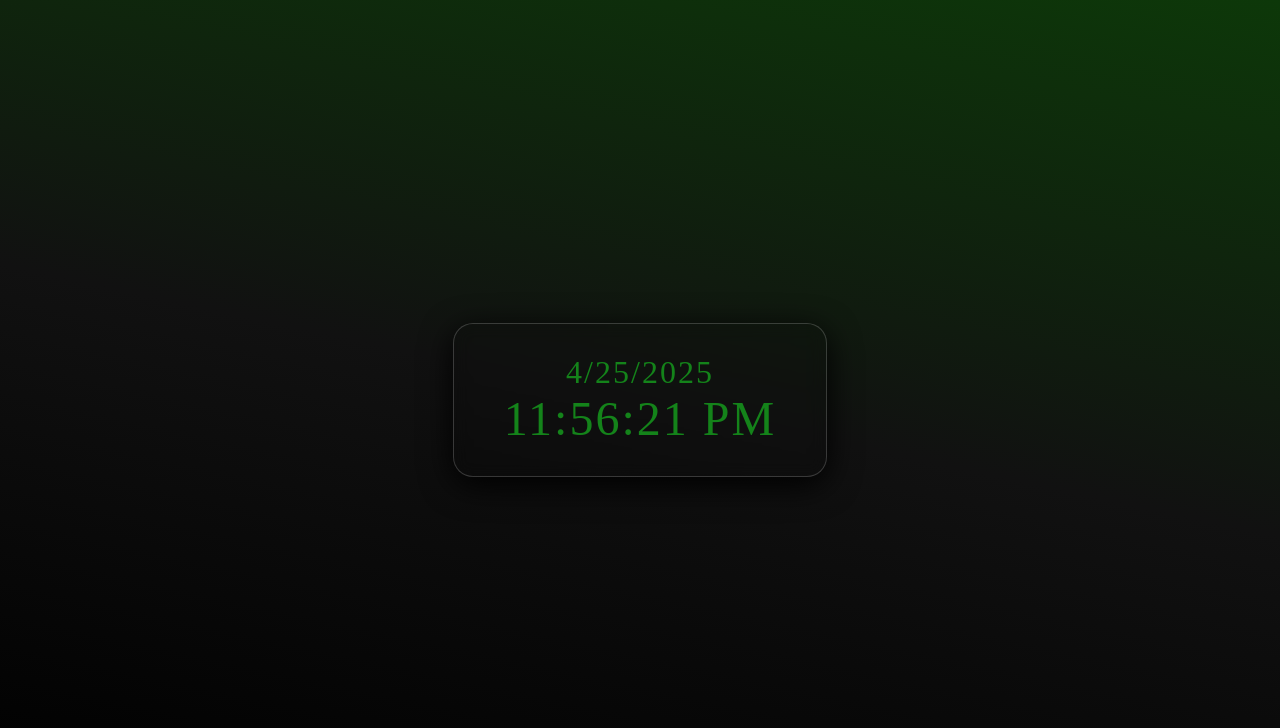
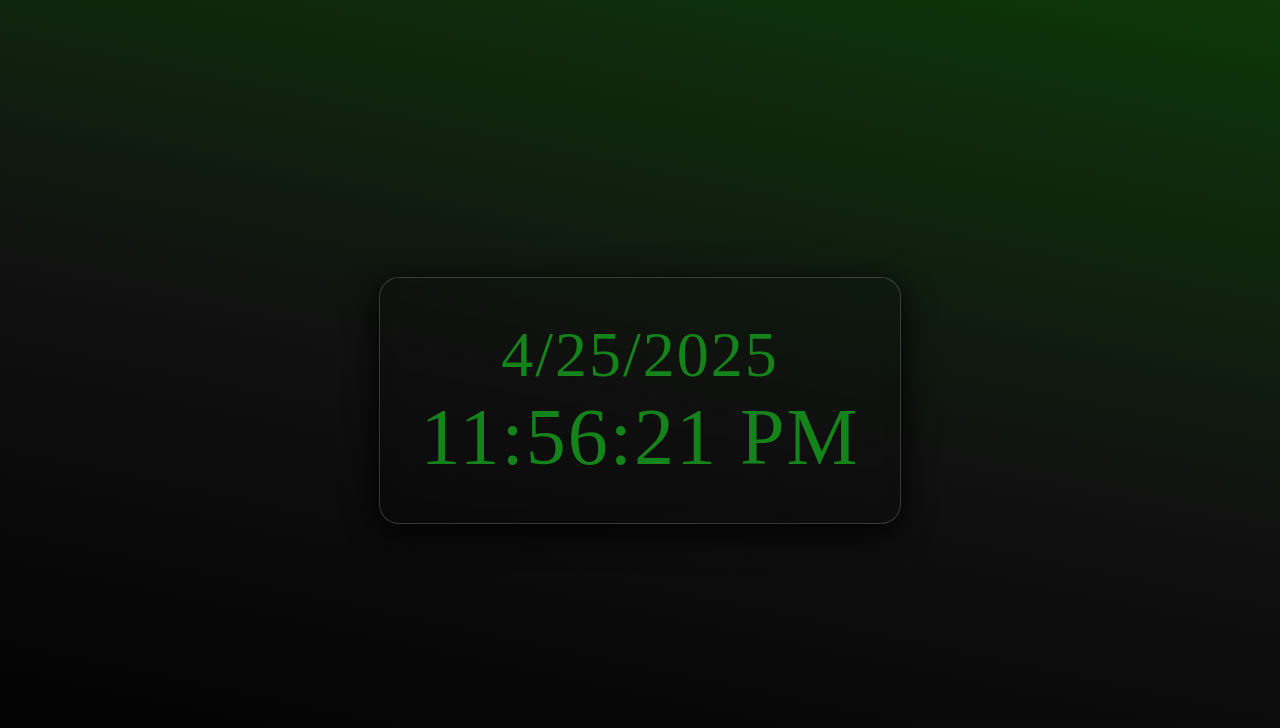
Before and after one commit to AngelSaga0297/digital-clock, a plain HTML site: page index.html in a window 1280 px wide. Drawn offline with Linux system fonts and the light colour scheme.

Commit message:
Finished

```diff
--- a/Digital-clock.css
+++ b/Digital-clock.css
@@ -5,24 +5,23 @@ body {
     display: flex;
     justify-content: center;
     align-items: center;
-    font-family: 'Digital-7'
-
+    font-family: 'Digital-7';
 }
 
 .clock-box {
     background:rgba(0, 0, 0, 0.1);
     box-shadow: 0 8px 32px 0 rgba(0, 0, 0, 37);
-    padding: 30px 50px;
+    padding: min(2.5rem, 8%);
     border-radius: 20px;
     backdrop-filter: blur(8px);
     -webkit-backdrop-filter: blur(8px);
     border: 1px solid rgba(255, 255, 255, 0.18);
     color: #14831a;
-    font-size: 3rem;
+    font-size: clamp(1.8rem, 10vw, 5rem);
     letter-spacing: 2px;
     text-align: center;
 
     .digital-date{
-        font-size: 2rem;
+        font-size: clamp(1rem, 6vw, 4rem);
     }
 }
```
